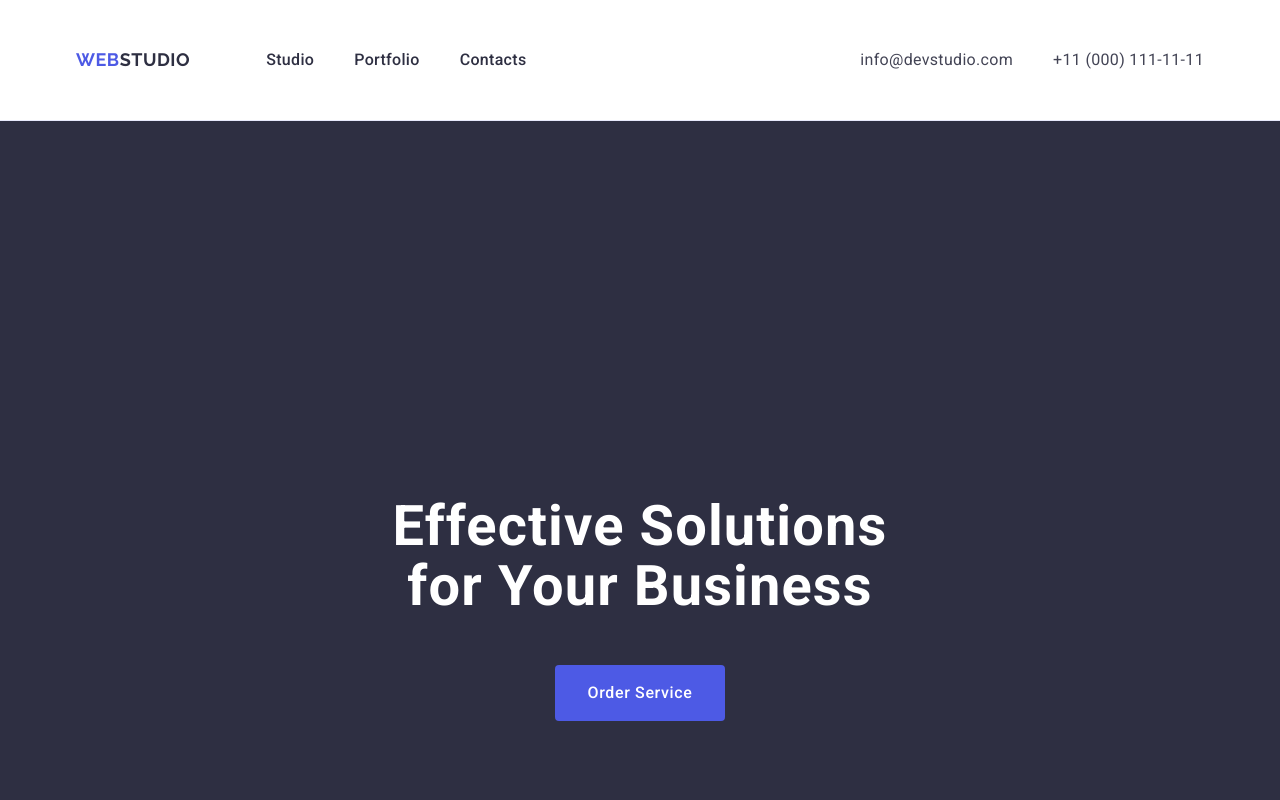
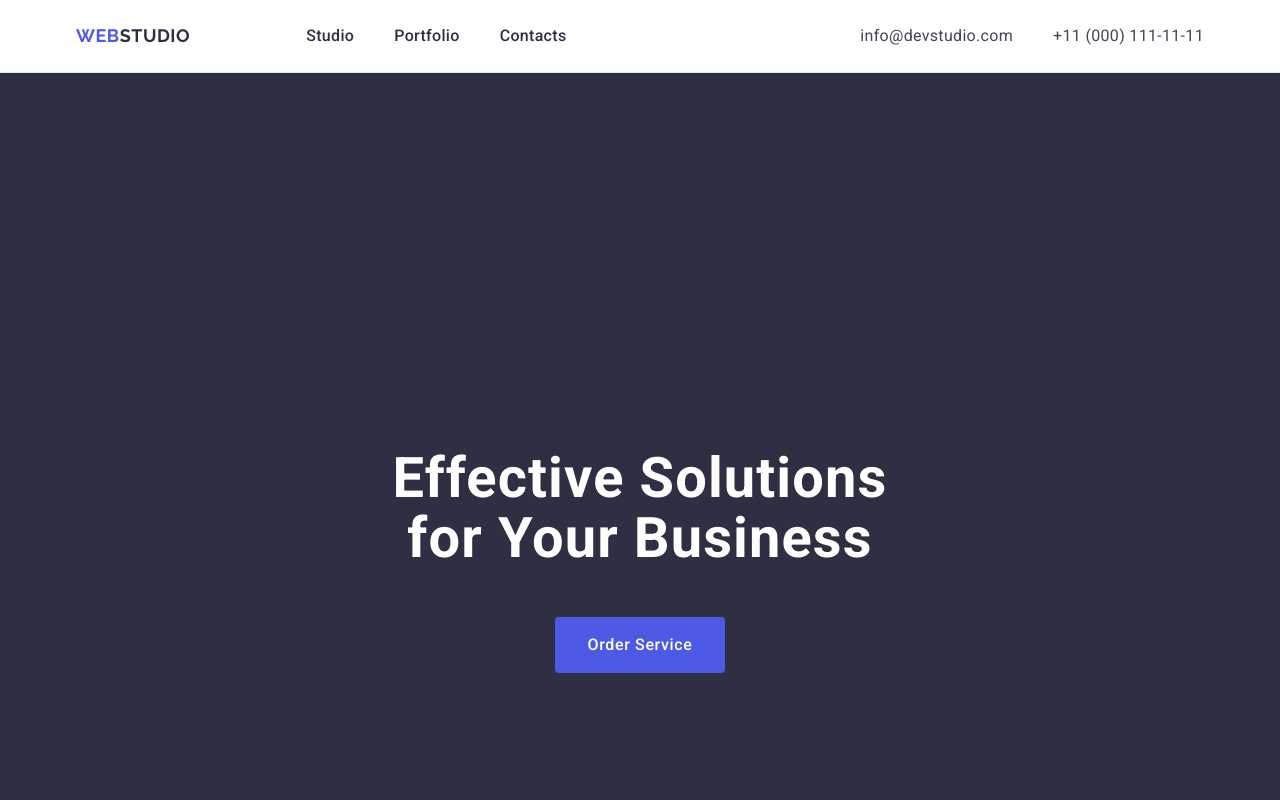
Before and after one commit to Nik-gurulov528/goit-markup-hw-03, a plain HTML site: page index.html in a window 1280 px wide. Shown: the top 800 px of the page. Drawn offline with nearby package versions, Linux system fonts and the light colour scheme.

Commit message:
fix header-errors

```diff
--- a/css/styles.css
+++ b/css/styles.css
@@ -46,8 +46,7 @@ img {
   border-bottom: 1px solid #e7e9fc;
   padding-left: 15px;
   padding-right: 15px;
-  padding-top: 24px;
-  padding-bottom: 24px;
+  padding: 24px 0;
 }
 
 .header-container {
@@ -71,12 +70,7 @@ img {
   color: #2e2f42;
 }
 
-.navigation {
-  display: flex;
-  align-items: center;
-}
-
-.nav-list {
+.flexbox-header {
   display: flex;
   align-items: center;
   gap: 40px;
@@ -111,13 +105,6 @@ img {
 .contact .contact-link:hover,
 .contact .contact-link:focus {
   color: #404bbf;
-}
-
-.contact-list {
-  display: flex;
-  align-items: center;
-  gap: 40px;
-  padding: 24px 0;
 }
 
 .hero {
--- a/index.html
+++ b/index.html
@@ -25,12 +25,12 @@
     <header class="header">
       <div class="container header-container">
         <!-- Починається навігація -->
-        <nav class="navigation">
+        <nav class="navigation flexbox-header">
           <a href="./index.html" class="logo">
             Web<span class="part-logo">Studio</span>
           </a>
 
-          <ul class="nav-list">
+          <ul class="nav-list flexbox-header">
             <li>
               <a href="./index.html" class="nav-link"> Studio </a>
             </li>
@@ -44,7 +44,7 @@
         </nav>
         <!-- Контактна інформація -->
         <address class="contact">
-          <ul class="contact-list">
+          <ul class="contact-list flexbox-header">
             <li>
               <a
                 href="mailto:info@devstudio.com"
```
